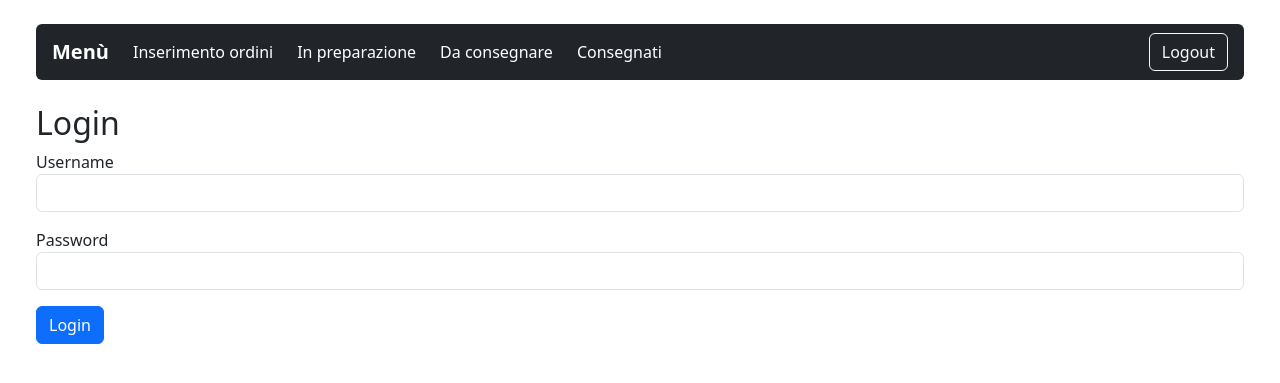
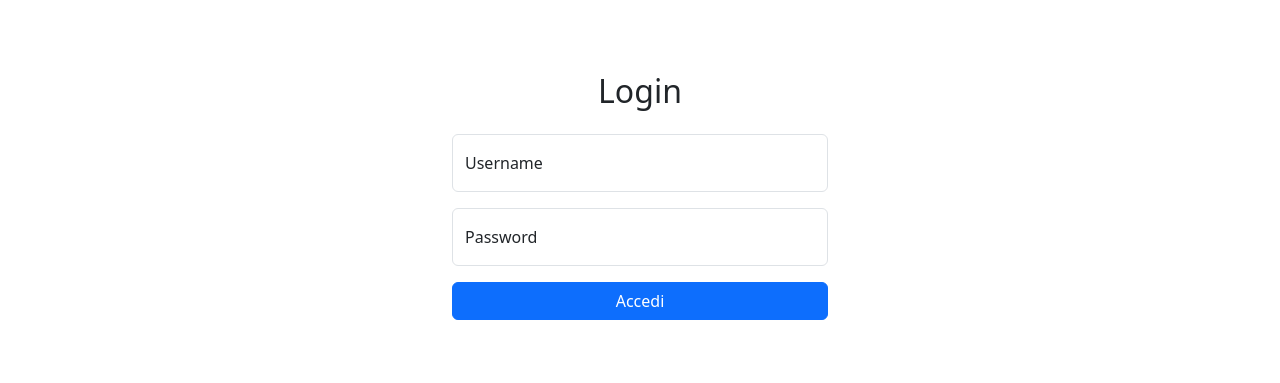
Before and after one commit to scinny91/bar, a Django app: page / in a window 1280 px wide. Shown: the top 383 px of the page. Run offline with Django 4.2, Linux system fonts and the light colour scheme.

Commit message:
+ tolto il menu nel login + creato riepilogo ordini

```diff
--- a/bar/ordini/urls.py
+++ b/bar/ordini/urls.py
@@ -12,5 +12,5 @@ urlpatterns = [
     path('ordini/evasione/', views.evasione, name='evasione'),
     path('ordini/consegne/', views.consegne, name='consegne'),
     path('ordini/consegne/riga/<int:pk>/<str:stato>/', views.set_stato_riga_ordine, name='set_stato_riga_ordine'),
-    path('ordini/riepilogo/', views.lista_ordini, name='lista_ordini'),
+    path('ordini/riepilogo/', views.riepilogo_ordini, name='riepilogo_ordini'),
 ]
--- a/bar/templates/bar/base.html
+++ b/bar/templates/bar/base.html
@@ -26,14 +26,14 @@
             <a class="nav-link btn btn-success text-white me-2 mb-2 mb-lg-0" href="/ordini/inserimento/?data_ordine={{ request.GET.data_ordine }}">Inserimento ordini</a>
           </li>
           <li class="nav-item">
-            <a class="nav-link btn btn-success text-white me-2 mb-2 mb-lg-0" href="/ordini/evasione/cucina/?data_ordine={{ request.GET.data_ordine }}">In preparazione</a>
+            <a class="nav-link btn btn-success text-white me-2 mb-2 mb-lg-0" href="/ordini/evasione/?data_ordine={{ request.GET.data_ordine }}">In preparazione</a>
           </li>
           <li class="nav-item">
-            <a class="nav-link btn btn-success text-white me-2 mb-2 mb-lg-0" href="/ordini/consegne/cucina/?data_ordine={{ request.GET.data_ordine }}">Da consegnare</a>
+            <a class="nav-link btn btn-success text-white me-2 mb-2 mb-lg-0" href="/ordini/consegne/?data_ordine={{ request.GET.data_ordine }}">Da consegnare</a>
           </li>
 
            <li class="nav-item">
-            <a class="nav-link btn btn-success text-white me-2 mb-2 mb-lg-0" href="/ordini/evasione/riepologo/?data_ordine={{ request.GET.data_ordine }}">Consegnati</a>
+            <a class="nav-link btn btn-success text-white me-2 mb-2 mb-lg-0" href="/ordini/riepilogo/?data_ordine={{ request.GET.data_ordine }}">Consegnati</a>
           </li>
         </ul>
 
--- /dev/null
+++ b/bar/templates/bar/base_no_menu.html
@@ -0,0 +1,18 @@
+<!DOCTYPE html>
+<html lang="it">
+<head>
+    <meta charset="UTF-8">
+    <title>BarApp</title>
+    <link href="https://cdn.jsdelivr.net/npm/bootstrap@5.3.0/dist/css/bootstrap.min.css" rel="stylesheet">
+    <link href="https://cdnjs.cloudflare.com/ajax/libs/font-awesome/6.5.0/css/all.min.css" rel="stylesheet">
+</head>
+<body class="p-4">
+  <div class="container-fluid">
+    {% block content %}{% endblock %}
+    {% block extra_js %}{% endblock %}
+  </div>
+
+  <!-- Bootstrap JS (make sure it's included) -->
+  <script src="https://cdn.jsdelivr.net/npm/bootstrap@5.3.3/dist/js/bootstrap.bundle.min.js"></script>
+</body>
+</html>
--- a/bar/templates/bar/login.html
+++ b/bar/templates/bar/login.html
@@ -1,16 +1,18 @@
-
-{% extends 'bar/base.html' %}
+{% extends 'bar/base_no_menu.html' %}
 {% block content %}
-<h2>Login</h2>
-<form method="post">{% csrf_token %}
-  <div class="mb-3">
-    <label>Username</label>
-    <input type="text" name="username" class="form-control">
-  </div>
-  <div class="mb-3">
-    <label>Password</label>
-    <input type="password" name="password" class="form-control">
-  </div>
-  <button type="submit" class="btn btn-primary">Login</button>
-</form>
+<div class="container mt-5" style="max-width: 400px;">
+  <h2 class="text-center mb-4">Login</h2>
+  <form method="post" novalidate>
+    {% csrf_token %}
+    <div class="form-floating mb-3">
+      <input type="text" name="username" class="form-control" id="floatingUsername" placeholder="Username" required>
+      <label for="floatingUsername">Username</label>
+    </div>
+    <div class="form-floating mb-3">
+      <input type="password" name="password" class="form-control" id="floatingPassword" placeholder="Password" required>
+      <label for="floatingPassword">Password</label>
+    </div>
+    <button type="submit" class="btn btn-primary w-100">Accedi</button>
+  </form>
+</div>
 {% endblock %}
```
Also changed, not shown: bar/ordini/models.py (+3 -5 lines), bar/ordini/views.py (+19 -0 lines), bar/templates/ordini/lista_ordini.html (+14 -3 lines).
